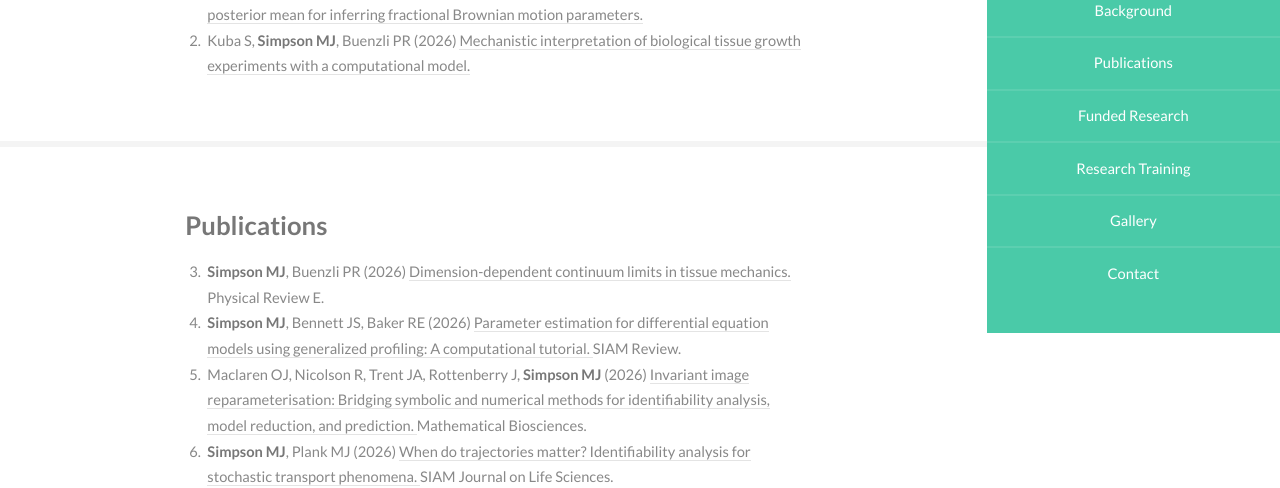
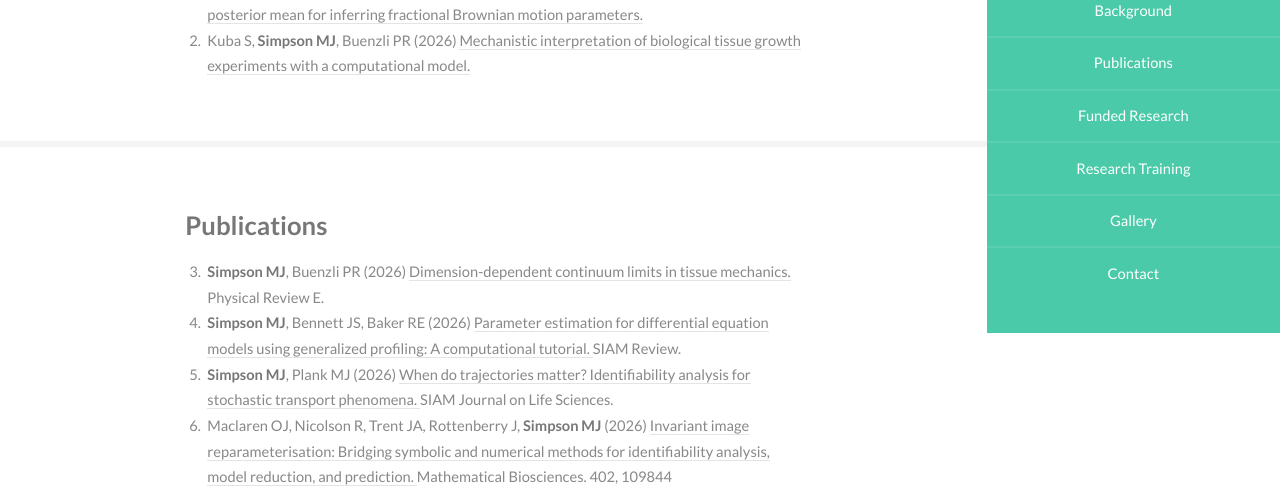
Before and after one commit to ProfMJSimpson/portfolio, a plain HTML site: page publications.html in a window 1280 px wide. Shown: the part 467-955 px from the top of the page. Drawn offline with Linux system fonts and the light colour scheme.

Commit message:
Revise publication entries in publications.html
Updated publication details for accuracy and added new references.

```diff
--- a/publications.html
+++ b/publications.html
@@ -101,9 +101,9 @@
 
 <li> <strong>Simpson MJ</strong>, Bennett JS, Baker RE (2026)  <a href=https://arxiv.org/abs/2602.04891 target=new> Parameter estimation for differential equation models using generalized profiling: A computational tutorial. </a>  SIAM Review.</li>
 
-<li> Maclaren OJ, Nicolson R, Trent JA, Rottenberry J, <strong>Simpson MJ</strong> (2026)  <a href=https://arxiv.org/abs/2502.04867 target=new> Invariant image reparameterisation: Bridging symbolic and numerical methods for identifiability analysis, model reduction, and prediction. </a> Mathematical Biosciences. </li>
+<li> <strong>Simpson MJ</strong>, Plank MJ (2026)  <a href=https://arxiv.org/abs/2604.15598 target=new> When do trajectories matter? Identifiability analysis for stochastic transport phenomena. </a>  SIAM Journal on Life Sciences. </li>
 
-<li> <strong>Simpson MJ</strong>, Plank MJ (2026)  <a href=https://arxiv.org/abs/2604.15598 target=new> When do trajectories matter? Identifiability analysis for stochastic transport phenomena. </a>  SIAM Journal on Life Sciences. </li>
+<li> Maclaren OJ, Nicolson R, Trent JA, Rottenberry J, <strong>Simpson MJ</strong> (2026)  <a href=https://doi.org/10.1016/j.mbs.2026.109844 target=new> Invariant image reparameterisation: Bridging symbolic and numerical methods for identifiability analysis, model reduction, and prediction. </a> Mathematical Biosciences. 402, 109844</li>
 
 <li> Rajakumar A, Buenzli PR, <strong>Simpson MJ</strong> (2026)  <a href=https://doi.org/10.1016/j.mbs.2026.109812 target=new> Data requirements for accurate extinction risk prediction in bistable populations.</a> Mathematical Biosciences. 402,  109812. </li>
 
```
